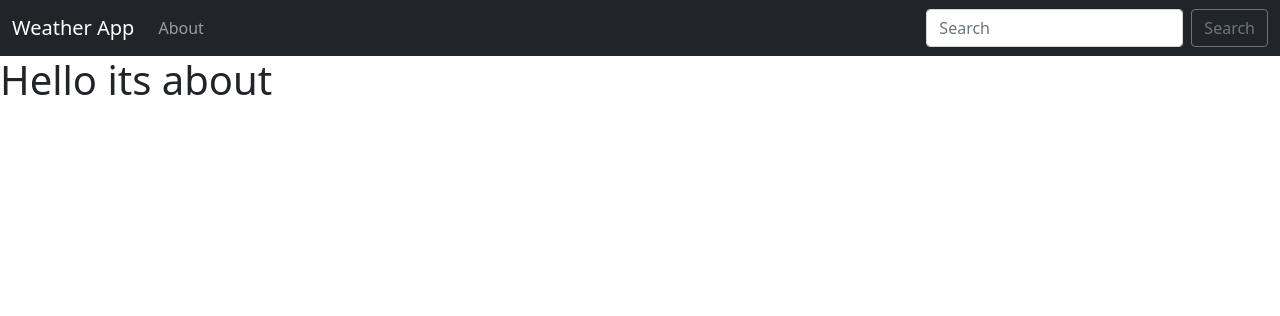
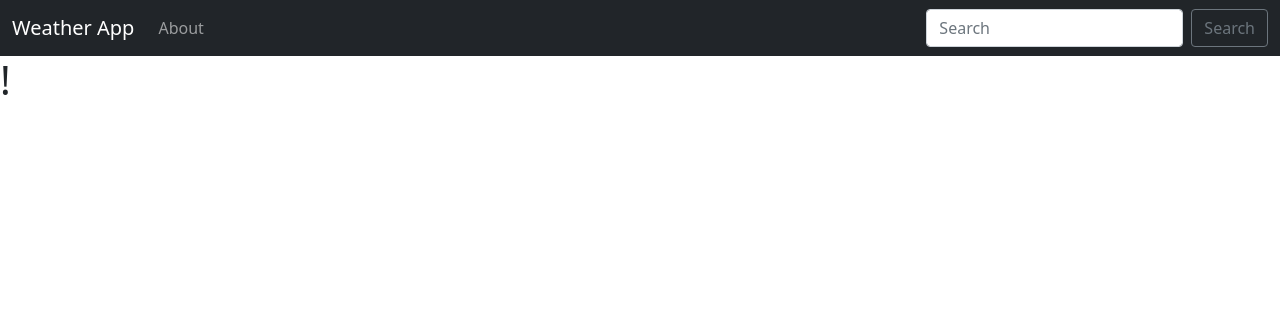
Before and after one commit to abhisolve/djangoweather, a Django app: page /about in a window 1280 px wide. Shown: the top 316 px of the page. Run offline with Django 3.2, Linux system fonts and the light colour scheme.

Commit message:
third commit

```diff
--- a/lookup/templates/about.html
+++ b/lookup/templates/about.html
@@ -3,7 +3,7 @@
 
 
 
-<h1>Hello its about</h1>
+<h1>!</h1>
 
 
 {% endblock %}
--- a/lookup/templates/base.html
+++ b/lookup/templates/base.html
@@ -8,7 +8,7 @@
     <!-- Bootstrap CSS -->
     <link href="https://cdn.jsdelivr.net/npm/bootstrap@5.0.0-beta1/dist/css/bootstrap.min.css" rel="stylesheet" integrity="sha384-giJF6kkoqNQ00vy+HMDP7azOuL0xtbfIcaT9wjKHr8RbDVddVHyTfAAsrekwKmP1" crossorigin="anonymous">
 
-    <title>Hello, world!</title>
+    <title>Weather App</title>
   </head>
   <body>
 
--- a/lookup/templates/home.html
+++ b/lookup/templates/home.html
@@ -3,7 +3,7 @@
 
 
 
-<h1>Hello world</h1>
+<h1>!</h1>
 
 
 {% endblock %}
```
